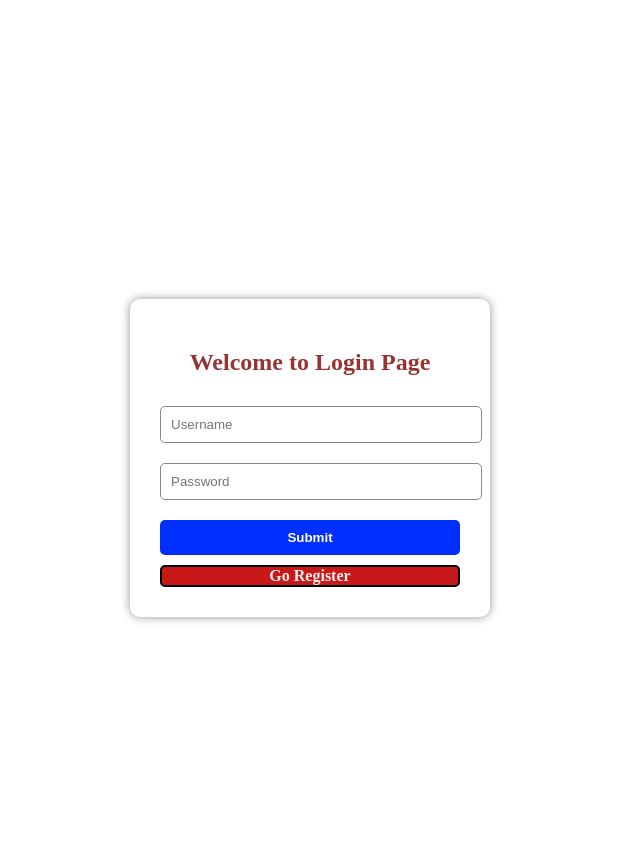
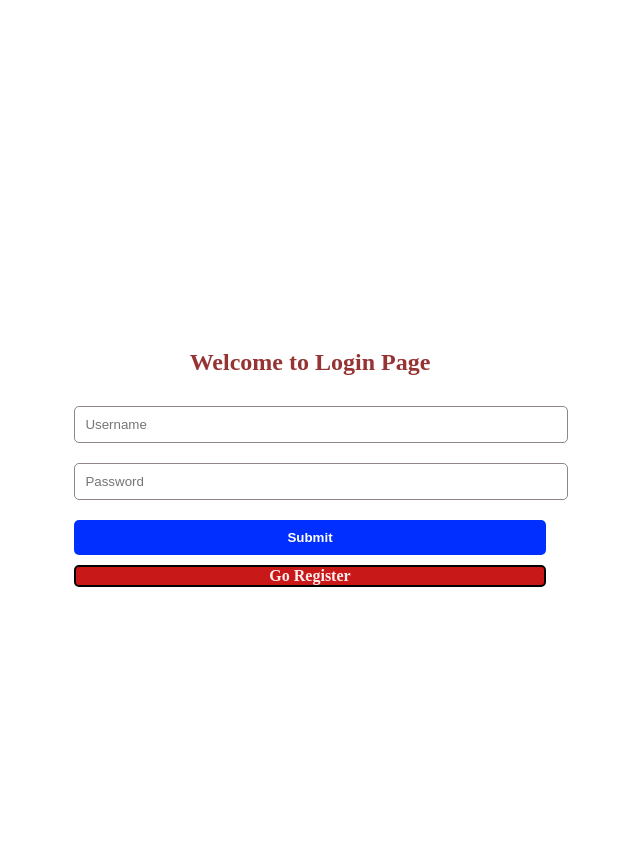
Before and after one commit to jtw1236/myproject, a PHP site: page /login.php in a window 1280 px wide. Shown: the top 857 px of the page, without its empty margins (330-970 px from the left). Run offline with PHP 8.4, Linux system fonts and the light colour scheme.

Commit message:
changing in query.txt and in login page

```diff
--- a/my library/login.php
+++ b/my library/login.php
@@ -12,7 +12,7 @@
       height:900px;
     }
 
-    .register-form {
+    .rer-form {
       background: white;
       padding: 30px;
       border-radius: 10px;
```
Also changed, not shown: 1 other file.
